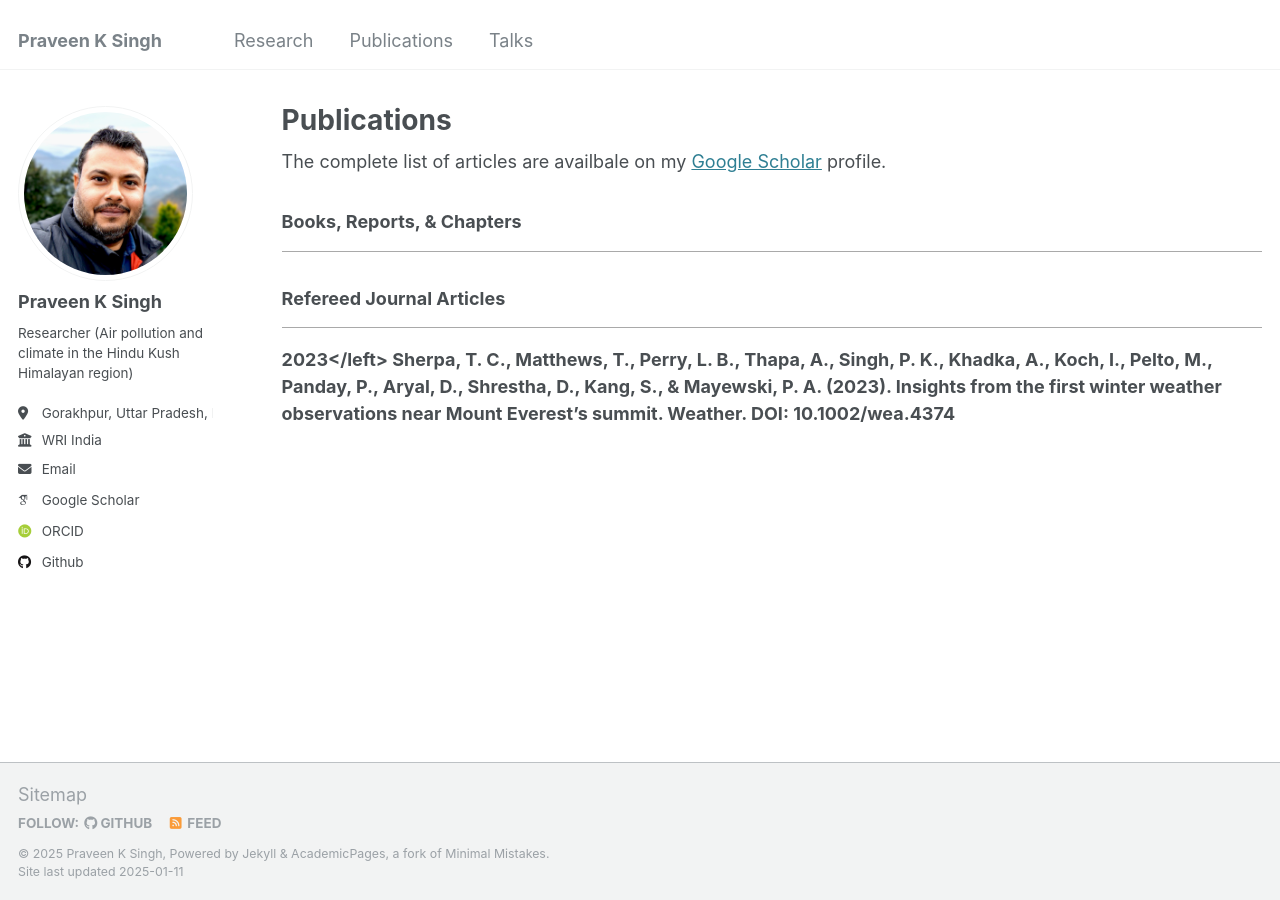
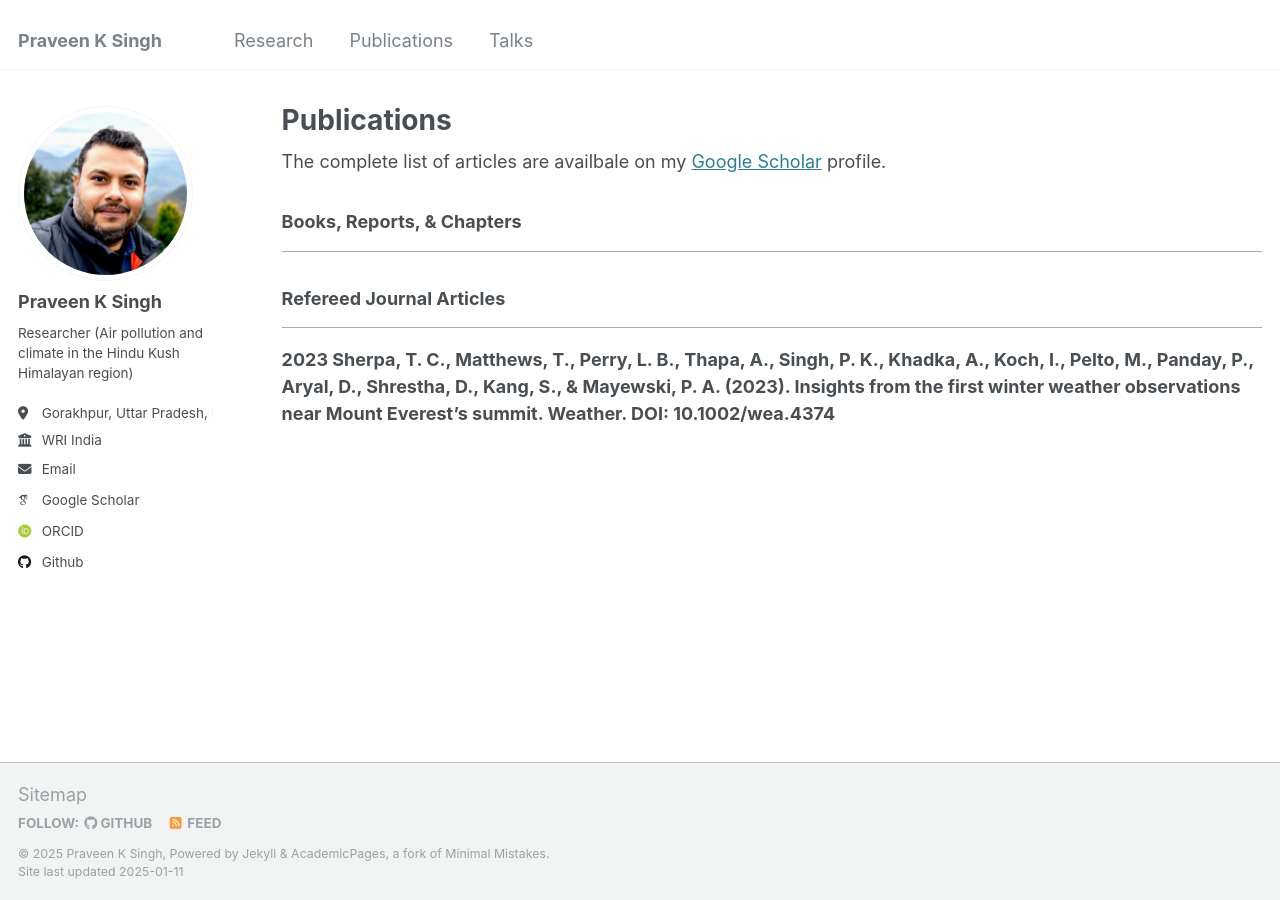
Before and after one commit to singhpraveenk/praveenksingh.github.io, a Jekyll site: the page built from _pages/publications.md, in a window 1280 px wide. Built offline with Jekyll 4.4.1, drawn with Linux system fonts in a browser that asks for light colours; some web fonts are replaced; part of the change alters nothing that is shown.

Commit message:
Update publications.md

```diff
--- a/_pages/publications.md
+++ b/_pages/publications.md
@@ -14,6 +14,6 @@ author_profile: true
  <h3 id="Edu">Refereed Journal Articles</h3>
  <hr style="border-color: darkgrey; color: darkgrey; background-color: darkgrey:">
 
-<left><b>2023</left>
+<left><b>2023
 
 Sherpa, T. C., Matthews, T., Perry, L. B., Thapa, A., Singh, P. K., Khadka, A., Koch, I., Pelto, M., Panday, P., Aryal, D., Shrestha, D., Kang, S., & Mayewski, P. A. (2023). Insights from the first winter weather observations near Mount Everest’s summit. Weather. DOI: 10.1002/wea.4374
```
